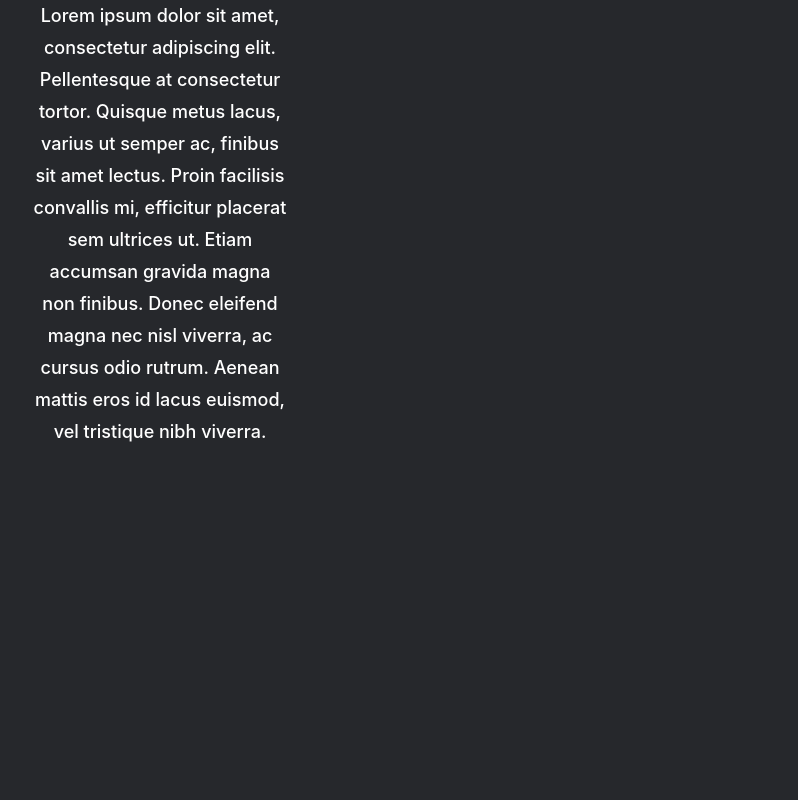
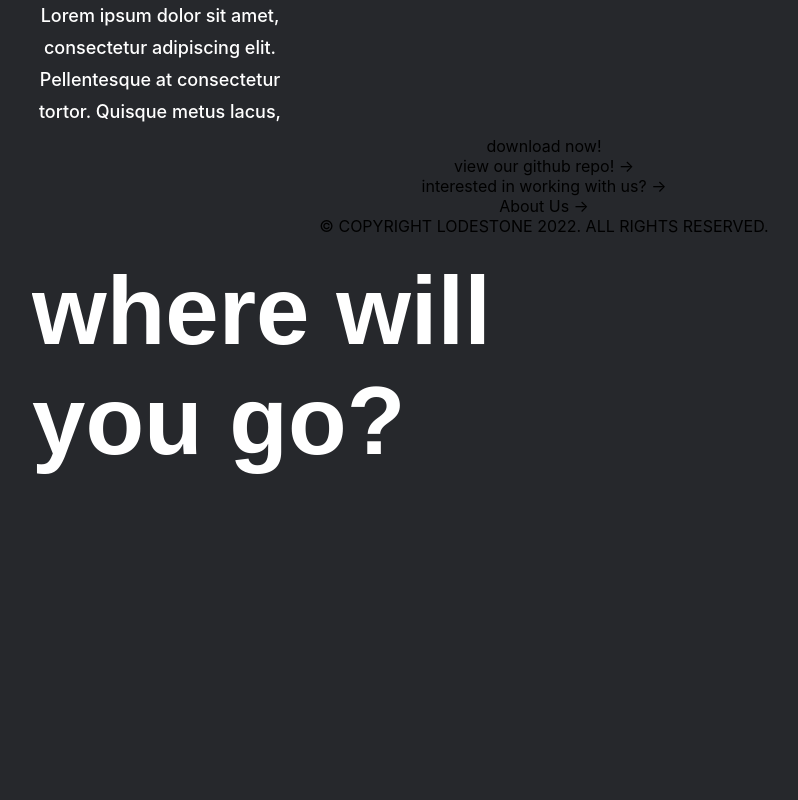
Before and after one commit to Lodestone-Team/frontend, a React (Create React App) app: page / in a window 1280 px wide. Shown: the part 5760-6560 px from the top of the page, without its empty margins (96-894 px from the left). Built offline with nearby package versions, Linux system fonts and the light colour scheme.

Commit message:
added framework for footer, i need to get to the scrum or peter will break my kneecaps

```diff
--- a/src/App.css
+++ b/src/App.css
@@ -478,7 +478,7 @@
 
 .App-tools {
   background: var(--dark-background);
-  height: 180rem;
+  height: 110rem;
   width: 100%;
   position: relative;
 }
@@ -569,7 +569,7 @@
 
 .App-control-image-stickybox {
   grid-column: 4 / 6;
-  grid-row: 1 / 4;
+  grid-row: 1 / 6;
 }
 .App-control-image-box {
   top: 0;
@@ -579,18 +579,55 @@
   width: 40vw;
   height: 30vh;
 }
-/* code for app footer section here */
 
-/*
+
 .App-footer {
   background: var(--dark-background);
   height: 60rem;
   width: 100%;
   position: relative;
 
+}
 
-    background-color: rgb(192, 136, 192);
-    font-size: xx-large;
-    font-style: 'Comic Sans MS';
+/* doing it this way because lazy. fix when refactor code */
+.App-footer-title {
+  font-family: sans-serif;
+	background: white;
+  font-weight: 900;
+  font-size: 6rem;
+
+  /* gives us nice text */
+  background-clip: unset;
+	-webkit-background-clip: text;
+	-webkit-text-fill-color: transparent;
+
+  text-align: left;
+  width: 40vw;
+  position: absolute;
+  top: 15vh;
+  left: 10vw;
 }
-*/
+
+.App-footer-download {
+
+}
+
+.App-footer-github {
+
+}
+
+.App-footer-wwu {
+
+}
+
+.App-footer-about-us { /*more like amongus */
+
+}
+
+.App-footer-cc {
+
+}
+
+.App-footer-image {
+
+}
--- a/src/App.tsx
+++ b/src/App.tsx
@@ -150,7 +150,27 @@ const App: React.FunctionComponent = () => {
       </div>
 
       <div className="App-footer">
+        <div className="App-footer-title">
+          where will you go?
+        </div>
+        <div className="App-footer-download">
+          download now!
+        </div>
+        <div className="App-footer-github">
+          view our github repo! &#8594;
+        </div>
+        <div className="App-footer-wwu">
+          interested in working with us? &#8594;
+        </div>
+        <div className="App-footer-about-us">
+          About Us &#8594;
+        </div>
+        <div className="App-footer-cc">
+          © COPYRIGHT LODESTONE 2022. ALL RIGHTS RESERVED.
+        </div>
+        <div className="App-footer-image">
 
+        </div>
       </div>
     </div>
   );
```
